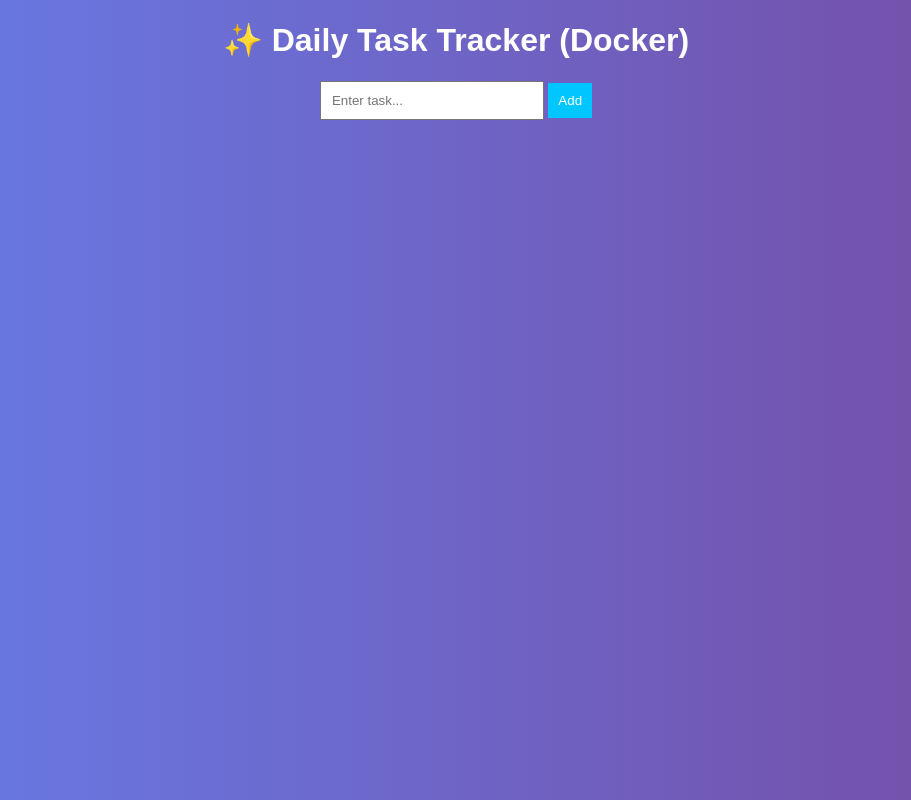
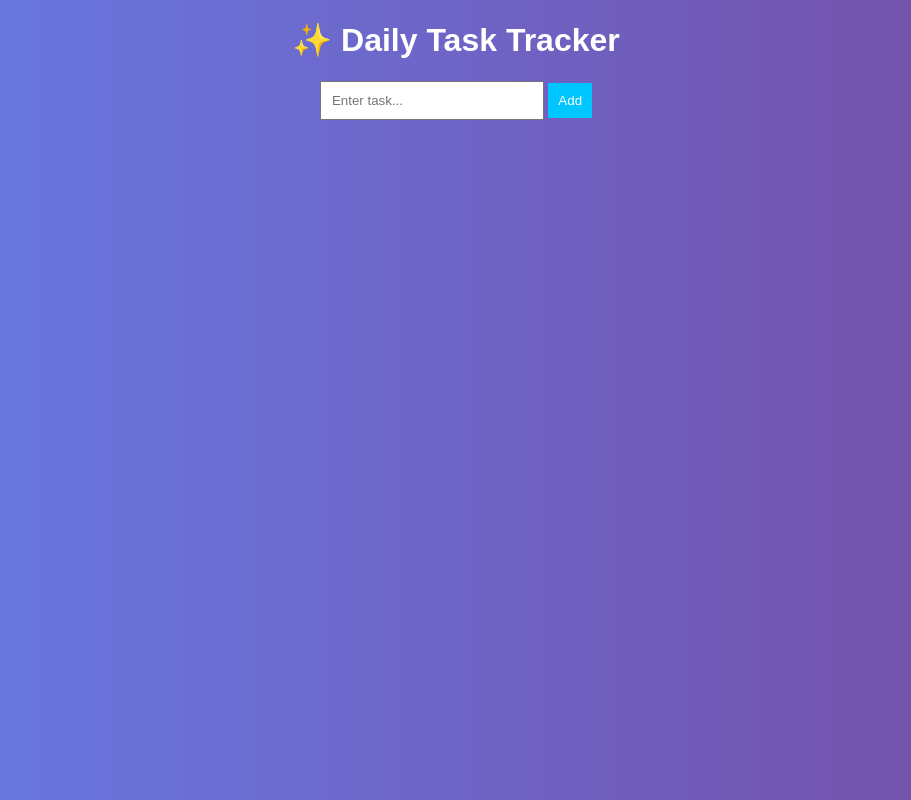
Before and after one commit to anonymous-1710/task-manager, a website: page public/index.html in a window 1280 px wide. Shown: the whole page, without its empty margins (184-1095 px from the left). Drawn offline with Linux system fonts and the light colour scheme; no server answers.

Commit message:
docker commit 2

```diff
--- a/public/index.html
+++ b/public/index.html
@@ -5,7 +5,7 @@
     <link rel="stylesheet" href="style.css">
 </head>
 <body>
-    <h1>✨ Daily Task Tracker (Docker)</h1>
+    <h1>✨ Daily Task Tracker</h1>
 
     <input id="taskInput" placeholder="Enter task..." />
     <button onclick="addTask()">Add</button>
```
